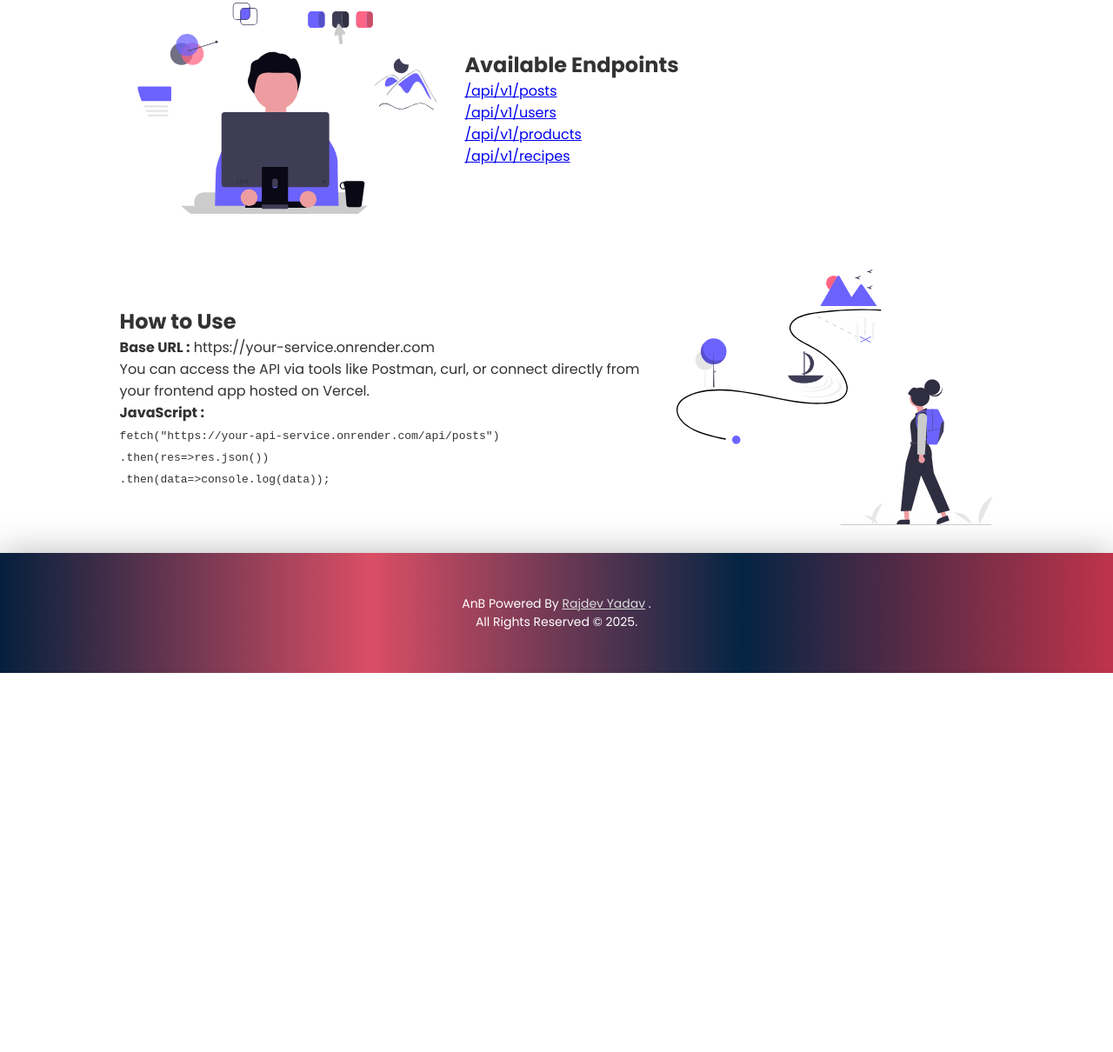
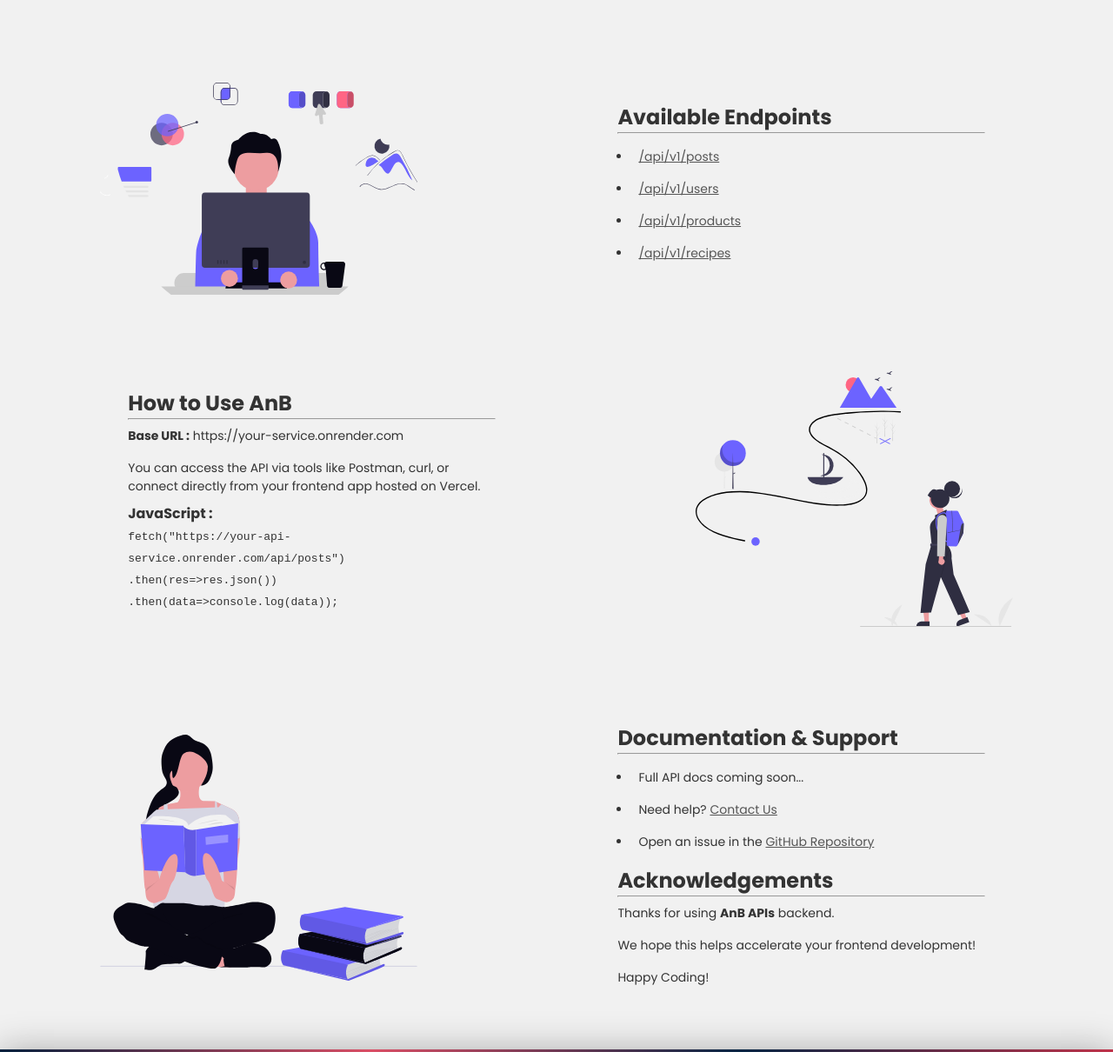
Before and after one commit to beingrajdevyadav/node-backend, a website: page public/index.html in a window 1280 px wide. Shown: the part 795-2005 px from the top of the page at 87% size. Before the commit the page ends 1569 px from the top, so only its background shows below. Drawn offline with Linux system fonts and the light colour scheme.

Commit message:
docs page updated.

```diff
--- a/public/index.html
+++ b/public/index.html
@@ -18,40 +18,26 @@
 
     body {
       color: #333;
-      background-color: #fff;
+      background-color: #f1f1f1;
       font-family: 'Poppins', sans-serif;
 
     }
 
-    /* Utility Classes */
 
 
 
     header {
       padding: 2rem 1rem;
       box-shadow: 0 2px 40px #0000004e;
-      background-image: linear-gradient(to left, #bf334a, #042443, #da4e65 , #04203d);
+      background-image: linear-gradient(to left, #bf334a, #042443, #da4e65, #04203d);
       color: #fff;
-    }
-
-    footer {
-      padding: 3rem 1rem;
-      font-size: 14px;
-      background-image: linear-gradient(to left, #bf334a, #042443, #da4e65 , #04203d);
-      color: #fff;
-      text-align: center;
-      box-shadow: 0 2px 40px #0000004e;
-    }
-
-    footer a {
-      color: #ddd;
     }
 
     .container {
       width: 100%;
       padding: 2rem;
       display: flex;
-      justify-content: center;
+      justify-content: space-around;
       align-items: center;
       gap: 2rem;
     }
@@ -61,7 +47,38 @@
     }
 
     .container .content {
-      width: 50%;
+      width: 40%;
+      padding: 2rem;
+      border-radius: 10px;
+    }
+
+    .content p {
+      font-size: 14px;
+      padding: .5rem 0;
+    }
+
+    .content ul {
+      padding: .5rem 1rem;
+      font-size: 14px;
+    }
+    .content li{
+      padding: .5rem;
+    }
+
+    li a{
+      color: #555;
+    }
+    footer {
+      padding: 3rem 1rem;
+      font-size: 14px;
+      background-image: linear-gradient(to left, #bf334a, #042443, #da4e65, #04203d);
+      color: #fff;
+      text-align: center;
+      box-shadow: 0 2px 40px #0000004e;
+    }
+
+    footer a {
+      color: #ddd;
     }
   </style>
 </head>
@@ -78,6 +95,7 @@
 
     <div class="content">
       <h2>Welcome to the AnB</h2>
+      <hr>
       <p>A lightweight, fast, and scalable <b>Node.js</b> backend built using <b>Express.js</b> . This project is
         designed to serve as a rubust backend layer, delivering structured JSON responses through multiple API
         endpoints. </p>
@@ -88,8 +106,8 @@
 
   <div class="container">
     <div class="content">
-      <h2>Features</h2>
-
+      <h2>AnB Features</h2>
+      <hr>
       <ul>
         <li>Built with <b>Node.js</b> and <b>Express.js</b> </li>
         <li>RESTful API design</li>
@@ -110,29 +128,35 @@
 
     <div class="content">
       <h2>Available Endpoints</h2>
-      <div class="endpoint">
-        <a href="/api/v1/posts" target="_blank">/api/v1/posts</a>
-      </div>
-      <div class="endpoint">
-        <a href="/api/v1/users" target="_blank">/api/v1/users</a>
-      </div>
-      <div class="endpoint">
-        <a href="/api/v1/products" target="_blank">/api/v1/products</a>
-      </div>
-      <div class="endpoint">
-        <a href="/api/v1/recipes" target="_blank">/api/v1/recipes</a>
-      </div>
+      <hr>
+
+      <ul>
+        <li>
+          <a href="/api/v1/posts" target="_blank">/api/v1/posts</a>
+        </li>
+        <li>
+          <a href="/api/v1/users" target="_blank">/api/v1/users</a>
+        </li>
+        <li>
+          <a href="/api/v1/products" target="_blank">/api/v1/products</a>
+        </li>
+        <li>
+          <a href="/api/v1/recipes" target="_blank">/api/v1/recipes</a>
+        </li>
+      </ul>
     </div>
   </div>
 
 
-  <div class="container">
+  <div class="container ">
 
     <div class="content">
-      <h2>How to Use</h2>
+      <h2>How to Use AnB</h2>
+      <hr>
       <p><b>Base URL :</b> https://your-service.onrender.com</p>
 
-      <p>You can access the API via tools like Postman, curl, or connect directly from your frontend app hosted on Vercel.</p>
+      <p>You can access the API via tools like Postman, curl, or connect directly from your frontend app hosted on
+        Vercel.</p>
 
       <b>JavaScript :</b> <br>
       <code>
@@ -145,6 +169,31 @@
     <img src="./img/undraw_adventure-map_3e4p.svg" alt="">
   </div>
 
+
+  <div class="container">
+
+    <img src="./img/undraw_book-lover_m9n3.svg" alt="">
+
+    <div class="content">
+      <h2>Documentation & Support</h2>
+      <hr>
+
+      <ul>
+        <li>Full API docs coming soon...</li>
+        <li>Need help? <a href="http://" target="_blank" rel="noopener noreferrer">Contact Us</a></li>
+        <li>Open an issue in the <a href="http://" target="_blank" rel="noopener noreferrer">GitHub Repository</a> </li>
+      </ul>
+
+       <h2>Acknowledgements</h2>
+      <hr>
+
+      <p>Thanks for using <b>AnB APIs</b> backend.</p>
+      <p>We hope this helps accelerate your frontend development!</p>
+      <p>Happy Coding!</p>
+    </div>
+
+
+  </div>
   <footer>
     <p>AnB Powered By <a href="https://" target="_blank" rel="noopener noreferrer">Rajdev Yadav</a> .</p>
 
```
Also changed, not shown: public/img/undraw_book-lover_m9n3.svg (added).
